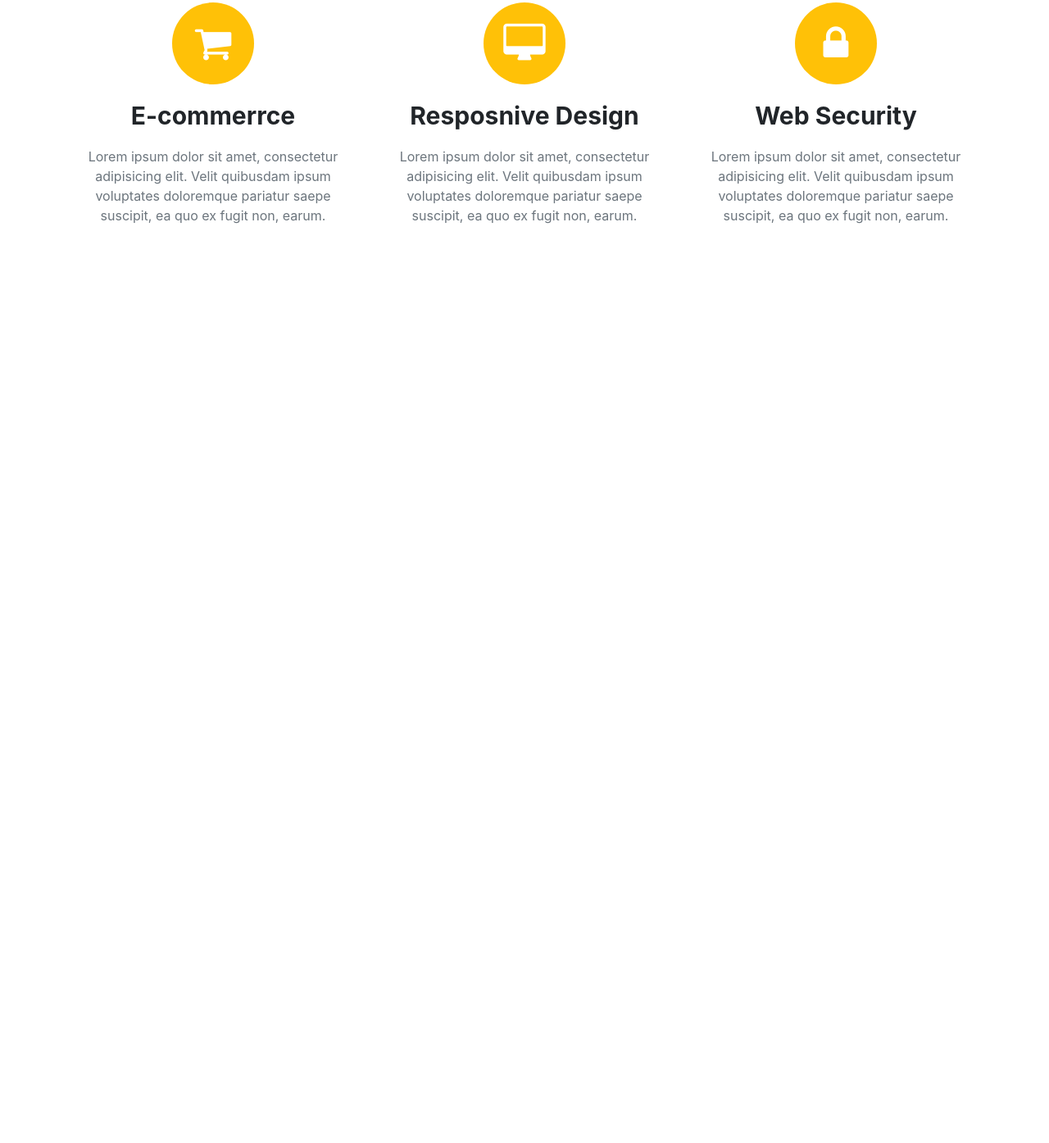
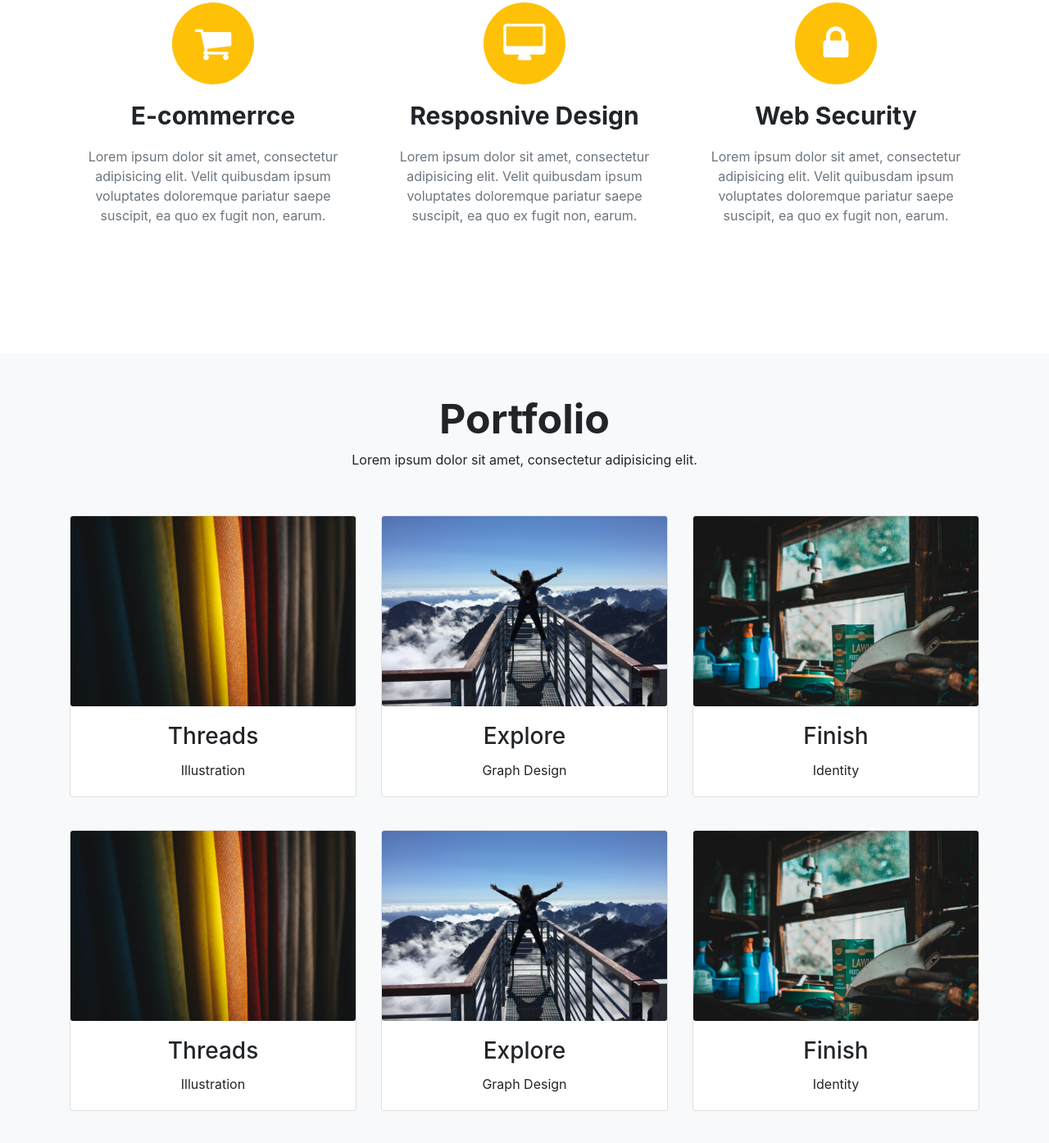
Before and after one commit to divyanshooter/CSS, a plain HTML site: page Responsive -try2/index.html in a window 1280 px wide. Shown: the part 929-2324 px from the top of the page at 82% size. Before the commit the page ends 1360 px from the top, so only its background shows below. Drawn offline with nearby package versions, Linux system fonts and the light colour scheme.

Commit message:
portfolio section added

```diff
--- a/Responsive -try2/index.html
+++ b/Responsive -try2/index.html
@@ -40,7 +40,7 @@
         </nav>
         <div class="container text-center text-white headerset">
             <h2>Welcome To Our Studio</h2>
-            <h1>It's Nice to me You.</h1>
+            <h1>It's Nice to meet You.</h1>
             <button class="btn btn-warning btn-lg text-white ">Subscribe</button>
         </div>
 
@@ -78,6 +78,90 @@
          </div>
 
     </section>
+
+    <!-- *************************** Service ends here ****************************-->
+
+    <!-- *************************** portfolio starts here ****************************-->
+    <section class=" portfolio bg-light">
+         <div class="container text-center">
+         <h1>Portfolio</h1>
+         <p>Lorem ipsum dolor sit amet, consectetur adipisicing elit.</p>
+         <div class="row ">
+            <div class="col-lg-4 col-md-4 col-12">
+              <div class="card">
+                <img src="./images/jeans.jpg" alt="img" class="card-img img-fluid">
+                <div class="card-body">
+                  <h3 class="card-title">Threads</h3>
+                  <p class="card-text">Illustration</p>
+                </div>
+
+              </div>
+            </div>
+
+            <div class="col-lg-4 col-md-4 col-12">
+              <div class="card">
+                <img src="./images/mountain.jpg" alt="img" class="card-img img-fluid">
+                <div class="card-body">
+                  <h3 class="card-title">Explore</h3>
+                  <p class="card-text">Graph Design</p>
+                </div>
+
+              </div>
+            </div>
+
+            <div class="col-lg-4 col-md-4 col-12">
+              <div class="card">
+                <img src="./images/toolbox.jpg" alt="img" class="card-img img-fluid">
+                <div class="card-body">
+                  <h3 class="card-title">Finish</h3>
+                  <p class="card-text">Identity</p>
+                </div>
+
+              </div>
+            </div>
+
+          </div>
+
+          <div class="row ">
+            <div class="col-lg-4 col-md-4 col-12">
+              <div class="card">
+                <img src="./images/jeans.jpg" alt="img" class="card-img img-fluid">
+                <div class="card-body">
+                  <h3 class="card-title">Threads</h3>
+                  <p class="card-text">Illustration</p>
+                </div>
+
+              </div>
+            </div>
+
+            <div class="col-lg-4 col-md-4 col-12">
+              <div class="card">
+                <img src="./images/mountain.jpg" alt="img" class="card-img img-fluid">
+                <div class="card-body">
+                  <h3 class="card-title">Explore</h3>
+                  <p class="card-text">Graph Design</p>
+                </div>
+
+              </div>
+            </div>
+
+            <div class="col-lg-4 col-md-4 col-12">
+              <div class="card">
+                <img src="./images/toolbox.jpg" alt="img" class="card-img img-fluid">
+                <div class="card-body">
+                  <h3 class="card-title">Finish</h3>
+                  <p class="card-text">Identity</p>
+                </div>
+
+              </div>
+            </div>
+
+          </div>
+
+    </div>
+    </section>
+
+    <!-- *************************** portfolio ends here   ****************************-->
     <script src="https://ajax.googleapis.com/ajax/libs/jquery/3.5.1/jquery.min.js"></script>
     <script src="https://cdnjs.cloudflare.com/ajax/libs/popper.js/1.16.0/umd/popper.min.js"></script>
     <script src="https://maxcdn.bootstrapcdn.com/bootstrap/4.5.0/js/bootstrap.min.js"></script>
--- a/Responsive -try2/style.css
+++ b/Responsive -try2/style.css
@@ -18,10 +18,13 @@
 
 .headerset h2 {
     font-size: 42px;
+    text-shadow: 10px 40px 30px rgba(0,0,0,0.8);
 }
 .headerset h1 {
     font-size: 82px;
     font-weight: bold;
+    text-transform: uppercase;
+    text-shadow: 10px 20px 30px rgba(0,0,0,0.4);
 }
 
 /* *************************our service ****************************/
@@ -54,3 +57,27 @@
 .rowsetting p {
     color:#6c757d;
 }
+
+/* *************************our service ends ****************************/
+
+/* *************************portfolio starts *************************** */
+
+.portfolio {
+    width:100%;
+    height:1100px;
+    padding:50px 0;
+}
+
+.portfolio img {
+    width:100% ;
+    height:100%;
+}
+
+.portfolio h1 {
+    font-size: 50px;
+    font-weight:bold;
+}
+
+.card {
+    margin-top:40px ;
+}
```
Also changed, not shown: Responsive -try2/images/jeans.jpg (added), Responsive -try2/images/mountain.jpg (added), Responsive -try2/images/toolbox.jpg (added).
